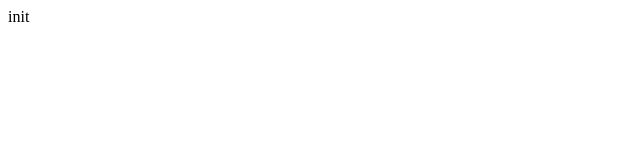
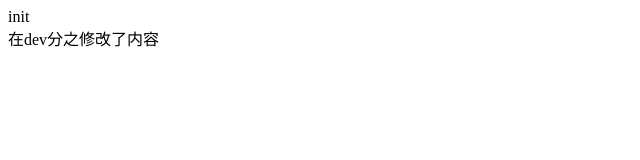
Before and after one commit to AlanJann/gitTest, a plain HTML site: page index.html in a window 1280 px wide. Shown: the whole page, without its empty margins (0-640 px from the left). Drawn offline with Linux system fonts and the light colour scheme.

Commit message:
dev开发

```diff
--- a/index.html
+++ b/index.html
@@ -8,5 +8,6 @@
 </head>
 <body>
     <div>init</div>
+    <div>在dev分之修改了内容</div>
 </body>
 </html>
```
